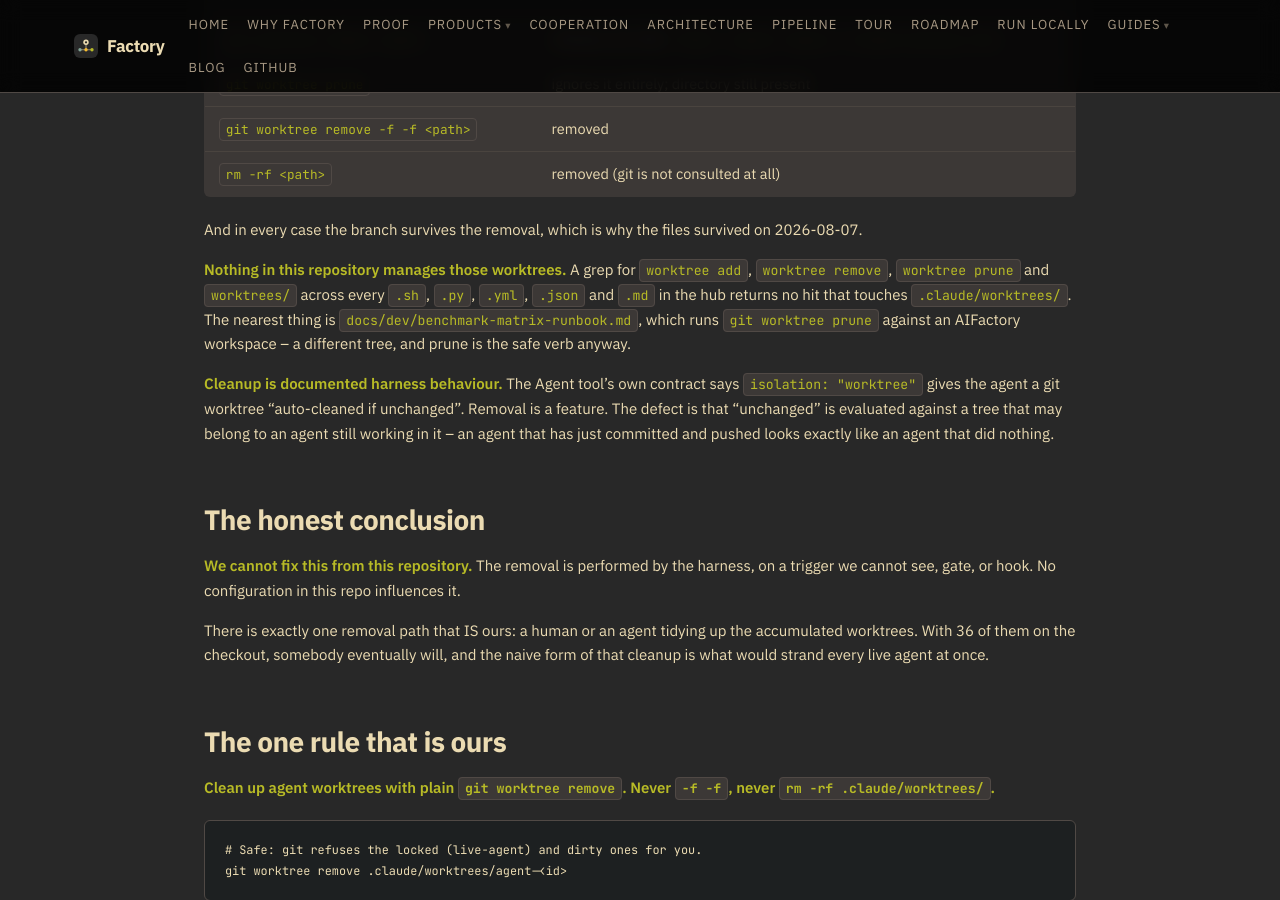
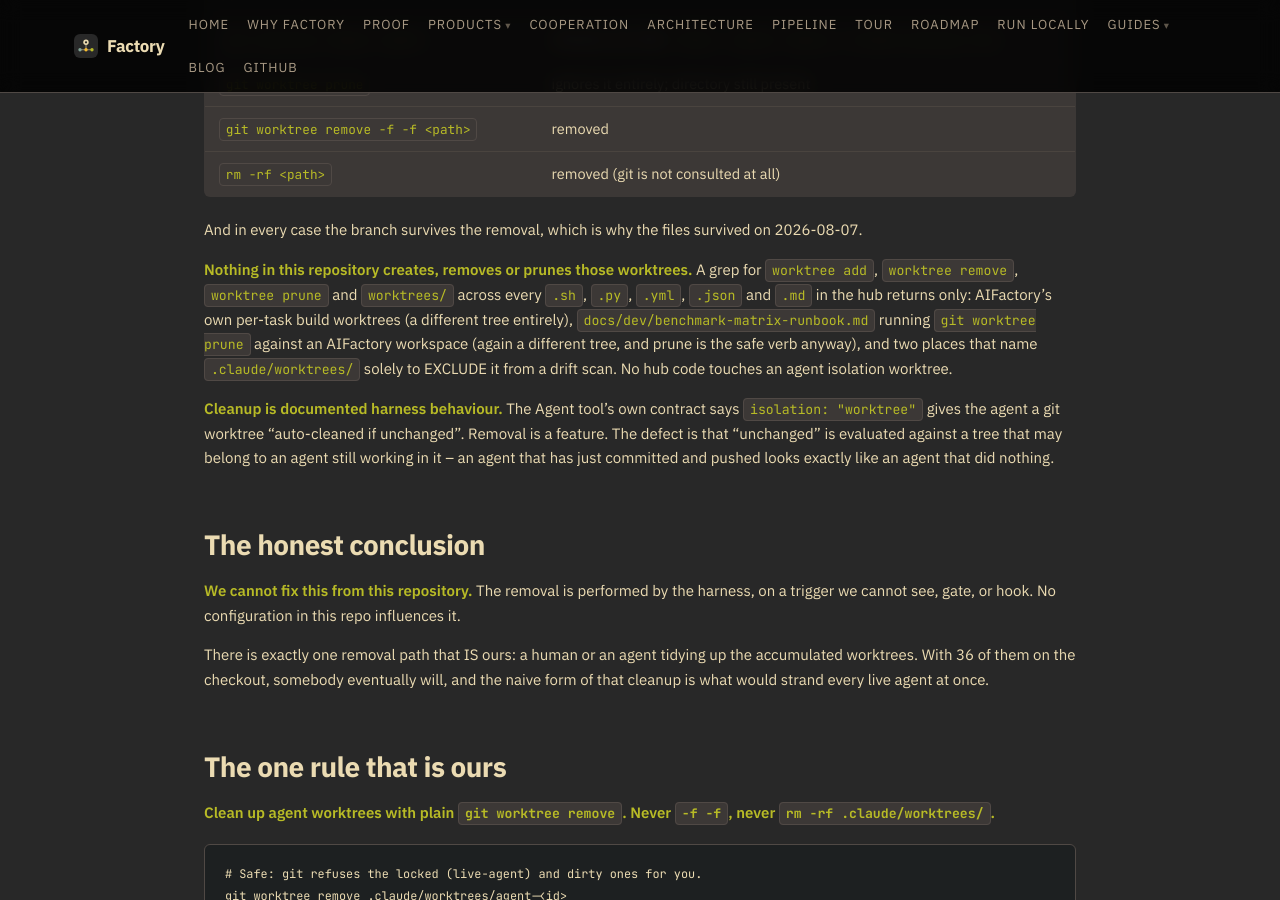
Before and after one commit to olafkfreund/Factory, a Jekyll site: the page built from docs/dev/agent-worktree-isolation.md, in a window 1280 px wide and 900 px high, scrolled down 1380 px. Built offline with Jekyll 4.4.1, drawn with Linux system fonts in a browser that asks for light colours; our own code applies the rules of GitHub Pages for plain Markdown files.

Commit message:
docs: state the worktree grep result exactly
The claim was "no hit that touches .claude/worktrees/", and there ARE hits
naming that path -- two drift-scan exclusions. They do not manage a worktree,
which is what the sentence meant, so it now says that instead.

Refs Factory#616

Co-Authored-By: Claude Opus 5 <noreply@anthropic.com>
Claude-Session: https://claude.ai/code/session_019ZsjwEPE8XX52Pt2f32nQJ

```diff
--- a/docs/dev/agent-worktree-isolation.md
+++ b/docs/dev/agent-worktree-isolation.md
@@ -62,12 +62,14 @@ than asserted:
 And in every case the branch survives the removal, which is why the files
 survived on 2026-08-07.
 
-**Nothing in this repository manages those worktrees.** A grep for
-`worktree add`, `worktree remove`, `worktree prune` and `worktrees/` across every
-`.sh`, `.py`, `.yml`, `.json` and `.md` in the hub returns no hit that touches
-`.claude/worktrees/`. The nearest thing is
-`docs/dev/benchmark-matrix-runbook.md`, which runs `git worktree prune` against
-an AIFactory workspace -- a different tree, and prune is the safe verb anyway.
+**Nothing in this repository creates, removes or prunes those worktrees.** A grep
+for `worktree add`, `worktree remove`, `worktree prune` and `worktrees/` across
+every `.sh`, `.py`, `.yml`, `.json` and `.md` in the hub returns only: AIFactory's
+own per-task build worktrees (a different tree entirely),
+`docs/dev/benchmark-matrix-runbook.md` running `git worktree prune` against an
+AIFactory workspace (again a different tree, and prune is the safe verb anyway),
+and two places that name `.claude/worktrees/` solely to EXCLUDE it from a drift
+scan. No hub code touches an agent isolation worktree.
 
 **Cleanup is documented harness behaviour.** The Agent tool's own contract says
 `isolation: "worktree"` gives the agent a git worktree "auto-cleaned if
```
